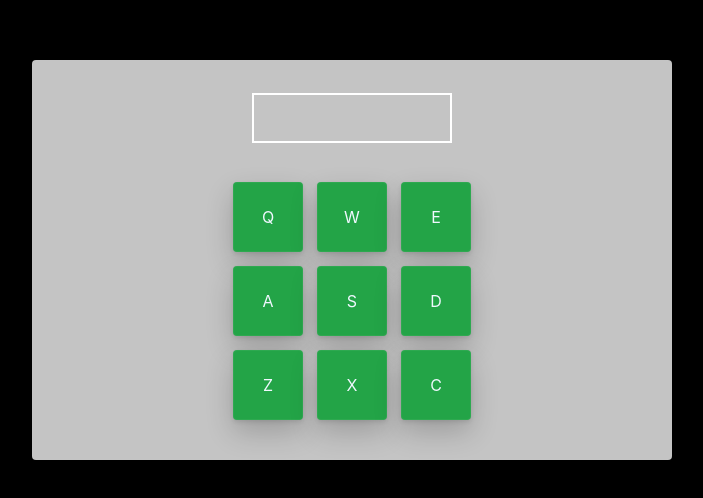
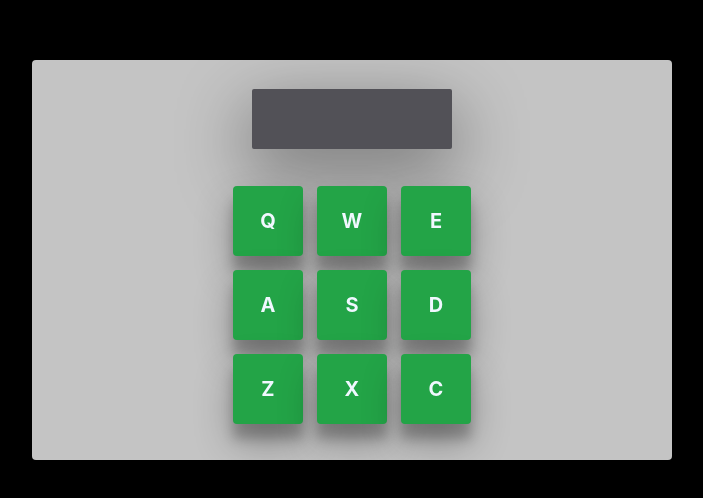
Before and after one commit to sepidsoroush/Drum-Machine-react, a React (Create React App) app: page / in a window 1280 px wide. Shown: the part 140-638 px from the top of the page, without its empty margins (288-991 px from the left). Built offline with nearby package versions, Linux system fonts and the light colour scheme.

Commit message:
Add box-shadow to buttons (finilize the style)

```diff
--- a/src/App.css
+++ b/src/App.css
@@ -26,9 +26,14 @@
 }
 #display {
   min-width: 200px;
-  min-height: 50px;
-  border: 2px solid white;
+  min-height: 60px;
   margin-top: 20px;
+  background-color: #525157;
+  border-radius: 2px;
+  text-align: center;
+  color: white;
+  font-size: 20px;
+  box-shadow: rgba(0, 0, 0, 0.4) 0px 22px 70px 4px;
 }
 .pad-container{
   display: flex;
@@ -41,7 +46,6 @@
 .row{
   display: flex;
   justify-content: center;
-
 }
 .drum-pad{
   width: 70px;
@@ -52,5 +56,7 @@
   justify-content: center;
   align-items: center;
   background-color: #23a447;
-  box-shadow: rgba(0, 0, 0, 0.2) 0px 12px 28px 0px, rgba(0, 0, 0, 0.1) 0px 2px 4px 0px, rgba(255, 255, 255, 0.05) 0px 0px 0px 1px inset;
+  box-shadow: rgba(0, 0, 0, 0.3) 0px 19px 38px, rgba(0, 0, 0, 0.22) 0px 15px 12px;
+  font-size: 20px;
+  font-weight: bold;
 }
```
